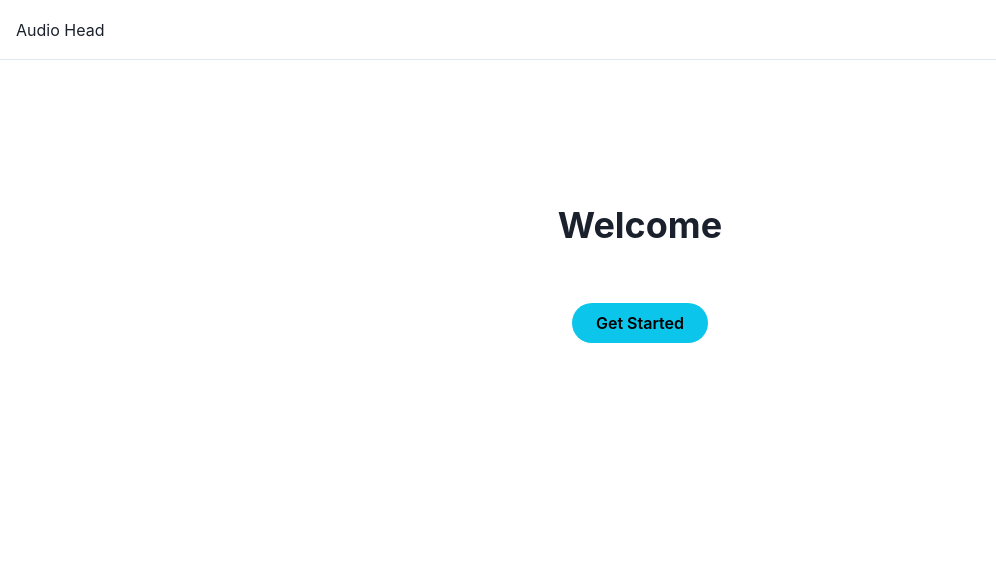
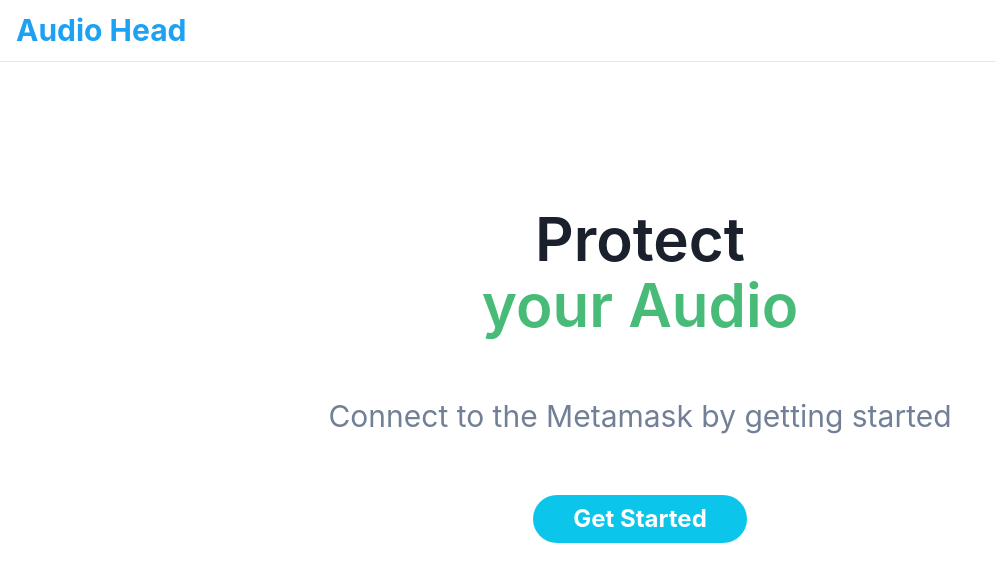
Before and after one commit to KSHMK/blockchain-proj, a React (Create React App) app: page / in a window 1280 px wide. Shown: the top 582 px of the page, without its empty margins (0-996 px from the left). Built offline with nearby package versions, Linux system fonts and the light colour scheme.

Commit message:
change ui

```diff
--- a/package.json
+++ b/package.json
@@ -22,6 +22,7 @@
     "ipfs-http-client": "^59.0.0",
     "react": "^18.2.0",
     "react-dom": "^18.2.0",
+    "react-icons": "^4.7.1",
     "react-scripts": "^5.0.1",
     "serve": "^14.1.1",
     "web-vitals": "^2.1.4",
--- a/src/LoginPage.js
+++ b/src/LoginPage.js
@@ -2,6 +2,7 @@ import {
   Box,
   Heading,
   Container,
+  Text,
   Button,
   Stack,
 } from '@chakra-ui/react';
@@ -23,14 +24,31 @@ export default function LoginPage({setNavState, accountChangeHandler}) {
           spacing={{ base: 8, md: 14 }}
           py={{ base: 20, md: 36 }}
           >
+          <Heading
+            fontWeight={600}
+            fontSize={{ base: '2xl', sm: '4xl', md: '6xl' }}
+            lineHeight={'110%'}>
+            Protect<br />
+            <Text as={'span'} color={'green.400'}>
+              your Audio
+            </Text>
+          </Heading>
+          <Text color={'gray.500'} fontSize={'3xl'}>
+            Connect to the Metamask by getting started
+          </Text>
 
-          <Heading>Welcome</Heading>
+
           <Button
             onClick={() => connect()}
             alignSelf={'center'}
+            Flex h="6vh"
+            fontSize={'2xl'}
+            fontWeight="bold"
             rounded={'full'}
             colorScheme={'cyan'}
-            px={6}>
+            px={10}
+            color={'white'}
+           >
             Get Started
           </Button>
         </Stack>
@@ -38,3 +56,6 @@ export default function LoginPage({setNavState, accountChangeHandler}) {
     </>
   );
 }
+
+// 시작문구, 설명 문구 추가
+// 버튼 디자인 수정
--- a/src/Navbar.js
+++ b/src/Navbar.js
@@ -5,13 +5,19 @@ import {
   Button,
   Stack,
   Link,
+  FormControl,
+  FormLabel,
+  Input,
+  Icon,
+  Checkbox,
   Popover,
   PopoverTrigger,
   useColorModeValue,
   useBreakpointValue,
 } from '@chakra-ui/react';
+import { BiDownload, BiUpload } from "react-icons/bi";
 
-export default function NavBar({navState, setNavState, currentAccount}) {
+export default function NavBar({navState, setNavState, currentAccount, InputLeftElement, InputGroup}) {
 
   return (
     <Box>
@@ -29,7 +35,9 @@ export default function NavBar({navState, setNavState, currentAccount}) {
           <Text
             textAlign={useBreakpointValue({ base: 'center', md: 'left' })}
             fontFamily={'heading'}
-            color={useColorModeValue('gray.800', 'white')}>
+            fontWeight="bold"
+            fontSize={'3xl'}
+            color={useColorModeValue('twitter.500', 'white')}>
             Audio Head
           </Text>
 
@@ -52,7 +60,7 @@ export default function NavBar({navState, setNavState, currentAccount}) {
               <Button
                 as={'a'}
                 fontSize={'sm'}
-                fontWeight={400}
+                fontWeight={500}
                 pointerEvents={'none'}
                 href={'#'}>
                 Current Account: {currentAccount}
@@ -66,31 +74,80 @@ export default function NavBar({navState, setNavState, currentAccount}) {
 }
 
 const DesktopNav = ({setNavState}) => {
-  const linkColor = useColorModeValue('gray.600', 'gray.200');
-  const linkHoverColor = useColorModeValue('gray.800', 'white');
+  const linkColor = useColorModeValue('gray.800', 'twitter.500');
+  const linkHoverColor = useColorModeValue('cyan.500', 'white');
 
   return (
+    /*
     <Stack direction={'row'} spacing={4}>
       {NAV_ITEMS.map((navItem) => (
         <Box key={navItem.label}>
           <Popover trigger={'hover'} placement={'bottom-start'}>
             <PopoverTrigger>
-              <Link
-                p={2}
+              <Button
+                leftIcon={<BiDownload />}
+                p={4}
+                size={'lg'}
                 onClick={() => {setNavState(navItem.state)}}
-                fontSize={'sm'}
+                fontSize={'larger'}
                 fontWeight={500}
                 color={linkColor}
-                _hover={{
-                  textDecoration: 'none',
-                  color: linkHoverColor,
-                }}>
+                colorScheme='twitter'
+                variant={'ghost'}
+                >
                 {navItem.label}
-              </Link>
+              </Button>
+
             </PopoverTrigger>
           </Popover>
         </Box>
       ))}
+    </Stack>
+    */
+   // mapping 없앰 => 각각 icon 추가하려고
+    <Stack direction={'row'} spacing={4}>
+
+        <Box key={'Upload Audio'}>
+          <Popover trigger={'hover'} placement={'bottom-start'}>
+            <PopoverTrigger>
+              <Button
+                leftIcon={<BiUpload />}
+                p={4}
+                size={'lg'}
+                onClick={() => {setNavState('upload')}}
+                fontSize={'larger'}
+                fontWeight={500}
+                color={linkColor}
+                colorScheme='twitter'
+                variant={'ghost'}
+                >
+                Upload Audio
+              </Button>
+
+            </PopoverTrigger>
+          </Popover>
+        </Box>
+
+        <Box key={'Upload Audio'}>
+          <Popover trigger={'hover'} placement={'bottom-start'}>
+            <PopoverTrigger>
+              <Button
+                leftIcon={<BiDownload />}
+                p={4}
+                size={'lg'}
+                onClick={() => {setNavState('download')}}
+                fontSize={'larger'}
+                fontWeight={500}
+                color={linkColor}
+                colorScheme='twitter'
+                variant={'ghost'}
+                >
+                Download Audio
+              </Button>
+            </PopoverTrigger>
+          </Popover>
+        </Box>
+
     </Stack>
   );
 };
--- a/src/TokenList.js
+++ b/src/TokenList.js
@@ -37,13 +37,13 @@ export const TokenListView = ({listUpdateToggle, onOpenDownload, setDownTokenId}
     overflowY="scroll"
     px={{base:20}}
     py={{base:10}}>
-      <Heading py={{base:5}}>Token List</Heading>
-      <Table>
+      <Heading py={{base:5}}> Token List</Heading>
+      <Table size={'lg'}>
         <Thead>
           <Tr>
-            <Th>Token Id</Th>
-            <Th>Name</Th>
-            <Th>Hash</Th>
+            <Th fontWeight={'bold'} fontSize={'md'}>Token Id</Th>
+            <Th fontWeight={'bold'} fontSize={'md'}>Name</Th>
+            <Th fontWeight={'bold'} fontSize={'md'}>Hash</Th>
           </Tr>
         </Thead>
         <Tbody>
@@ -58,7 +58,7 @@ export const TokenListView = ({listUpdateToggle, onOpenDownload, setDownTokenId}
                 </Tr>
               )
             })
-          : <Tr><Td colSpan={3}>None</Td></Tr>
+          : <Tr><Td colSpan={3} fontWeight={'bold'} fontSize={'lg'}>None</Td></Tr>
 
         }
         </Tbody>
```
Also changed, not shown: 9 other files (tests, documents, lock files or other folders).
